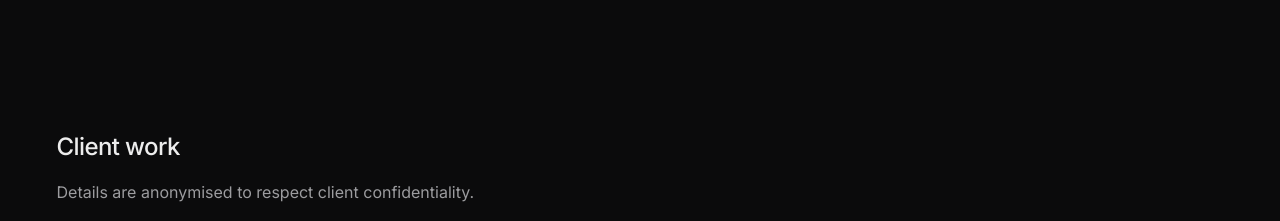
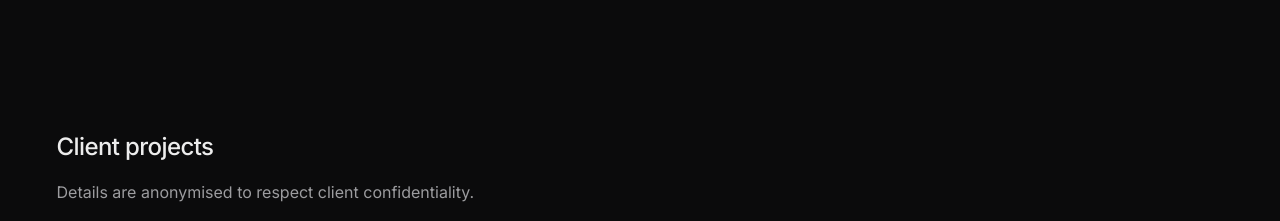
Before and after one commit to shanifadhil33-blip/My-portfolio, a Next.js app: page / in a window 1280 px wide. Shown: the part 2940-3161 px from the top of the page. Built offline with nearby package versions, Linux system fonts and the light colour scheme.

Commit message:
Rename Client work heading to Client projects (#12)

```diff
--- a/src/components/ClientWork.tsx
+++ b/src/components/ClientWork.tsx
@@ -44,7 +44,7 @@ export default function ClientWork() {
     <section id="client-work" className="relative px-5 py-24 sm:px-6 md:py-40">
       <div className="mx-auto max-w-6xl">
         <h2 className="text-balance text-2xl font-medium tracking-tight text-foreground">
-          Client work
+          Client projects
         </h2>
         <p className="mt-4 max-w-2xl text-pretty text-base leading-relaxed text-muted">
           Details are anonymised to respect client confidentiality.
```
